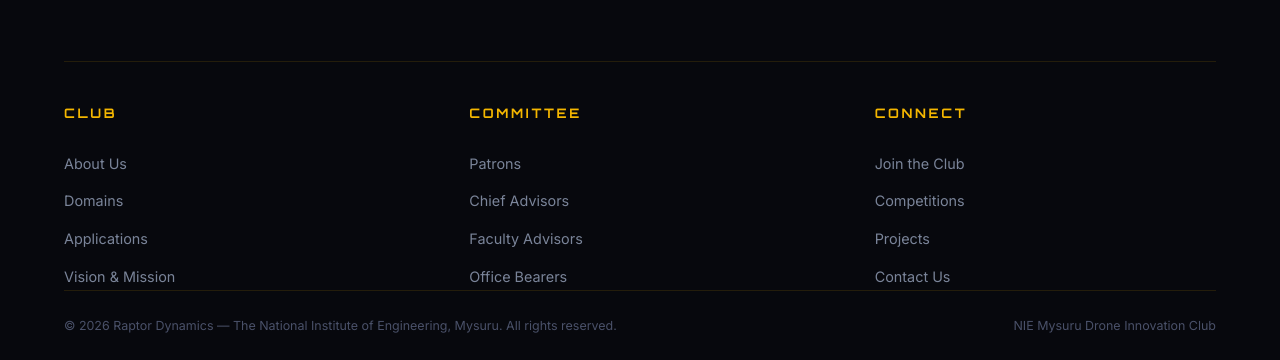
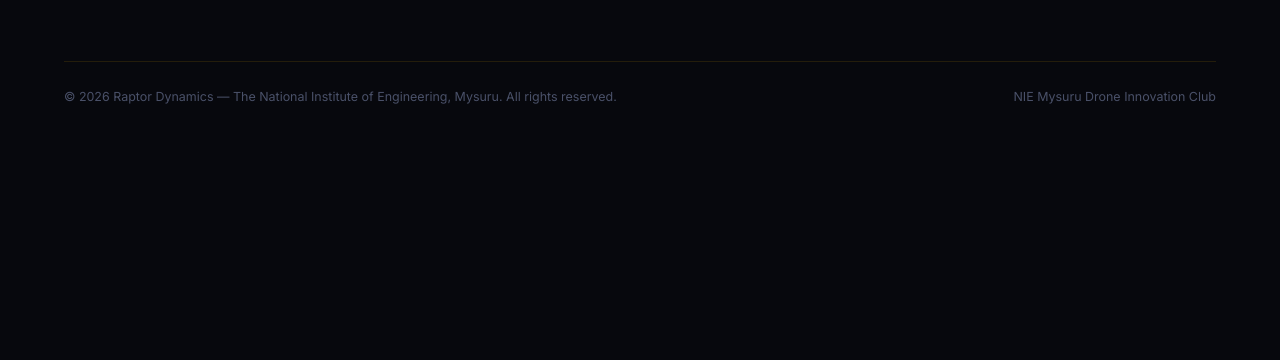
Before and after one commit to PradhaanMN/raptor_dynamics, a plain HTML site: page index.html in a window 1280 px wide. Shown: the part 8967-9327 px from the top of the page. After the commit the page ends 9098 px from the top, so only its background shows below. Drawn offline with Linux system fonts and the light colour scheme.

Commit message:
Revert "Add end-of-footer Club Committee Connect link columns"
This reverts commit d4bf8788ca4057f7053b45a495078b399085fdc2.

```diff
--- a/assets/css/style.css
+++ b/assets/css/style.css
@@ -1936,43 +1936,6 @@ textarea { resize: vertical; }
   margin-top: 2px;
 }
 
-.footer-end-links {
-  margin-top: var(--space-lg);
-  padding-top: var(--space-lg);
-  border-top: 1px solid var(--clr-border);
-  display: grid;
-  grid-template-columns: repeat(3, minmax(0, 1fr));
-  gap: var(--space-xl);
-}
-
-.footer-end-col h5 {
-  font-family: var(--font-display);
-  font-size: 0.82rem;
-  font-weight: 700;
-  letter-spacing: 0.2em;
-  text-transform: uppercase;
-  color: var(--clr-accent);
-  margin-bottom: var(--space-md);
-}
-
-.footer-end-col ul {
-  display: flex;
-  flex-direction: column;
-  gap: 0.65rem;
-}
-
-.footer-end-col a {
-  font-family: var(--font-ui);
-  font-size: 0.9rem;
-  color: var(--clr-text-muted);
-  transition: var(--trans-fast);
-}
-
-.footer-end-col a:hover {
-  color: var(--clr-text);
-  padding-left: 6px;
-}
-
 .footer-bottom {
   padding-top: var(--space-md);
   border-top: 1px solid var(--clr-border);
@@ -2097,11 +2060,6 @@ textarea { resize: vertical; }
 
   .footer-grid {
     grid-template-columns: 1fr 1fr;
-  }
-
-  .footer-end-links {
-    grid-template-columns: repeat(3, minmax(0, 1fr));
-    gap: var(--space-lg);
   }
 }
 
@@ -2223,11 +2181,6 @@ textarea { resize: vertical; }
     gap: var(--space-lg);
   }
 
-  .footer-end-links {
-    grid-template-columns: 1fr;
-    gap: var(--space-md);
-  }
-
   .footer-bottom {
     flex-direction: column;
     text-align: center;
--- a/index.html
+++ b/index.html
@@ -756,7 +756,7 @@
             <li><a href="#team" id="footer-team">Meet the Team</a></li>
           </ul>
         </div>
-        <div class="footer-contact" id="footer-contact">
+        <div class="footer-contact">
           <h4>Contact Us</h4>
           <p>
             <svg width="16" height="16" viewBox="0 0 24 24" fill="none" stroke="currentColor" stroke-width="2"><path d="M4 4h16c1.1 0 2 .9 2 2v12c0 1.1-.9 2-2 2H4c-1.1 0-2-.9-2-2V6c0-1.1.9-2 2-2z"/><polyline points="22 6 12 13 2 6"/></svg>
@@ -772,39 +772,6 @@
           </p>
         </div>
       </div>
-
-      <div class="footer-end-links" aria-label="Footer quick navigation">
-        <div class="footer-end-col">
-          <h5>Club</h5>
-          <ul>
-            <li><a href="#about" id="footer-end-about">About Us</a></li>
-            <li><a href="#projects" id="footer-end-domains">Domains</a></li>
-            <li><a href="#applications" id="footer-end-applications">Applications</a></li>
-            <li><a href="#vision" id="footer-end-vision">Vision & Mission</a></li>
-          </ul>
-        </div>
-
-        <div class="footer-end-col">
-          <h5>Committee</h5>
-          <ul>
-            <li><a href="#team-patron" id="footer-end-patrons">Patrons</a></li>
-            <li><a href="#team-chief-advisor-me" id="footer-end-chief">Chief Advisors</a></li>
-            <li><a href="#team-advisor-ashok" id="footer-end-faculty">Faculty Advisors</a></li>
-            <li><a href="#team-student-president" id="footer-end-office">Office Bearers</a></li>
-          </ul>
-        </div>
-
-        <div class="footer-end-col">
-          <h5>Connect</h5>
-          <ul>
-            <li><a href="#join" id="footer-end-join">Join the Club</a></li>
-            <li><a href="#projects" id="footer-end-competitions">Competitions</a></li>
-            <li><a href="#projects" id="footer-end-projects">Projects</a></li>
-            <li><a href="#footer-contact" id="footer-end-contact">Contact Us</a></li>
-          </ul>
-        </div>
-      </div>
-
       <div class="footer-bottom">
         <p>&copy; 2026 Raptor Dynamics — The National Institute of Engineering, Mysuru. All rights reserved.</p>
         <p>NIE Mysuru Drone Innovation Club</p>
```
